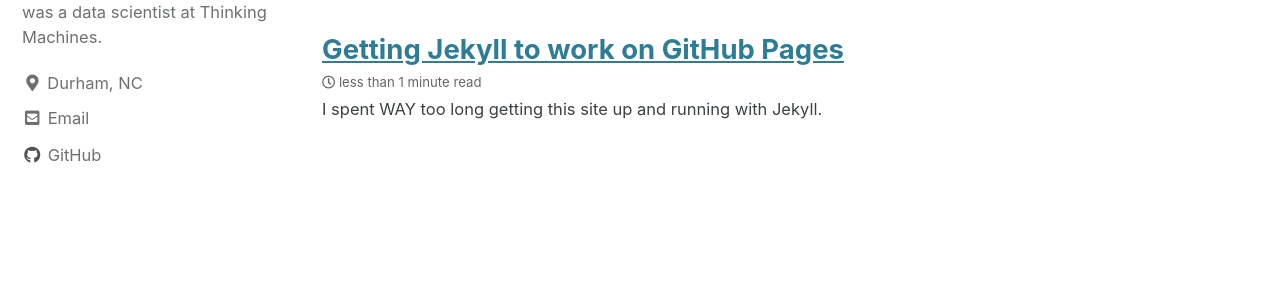
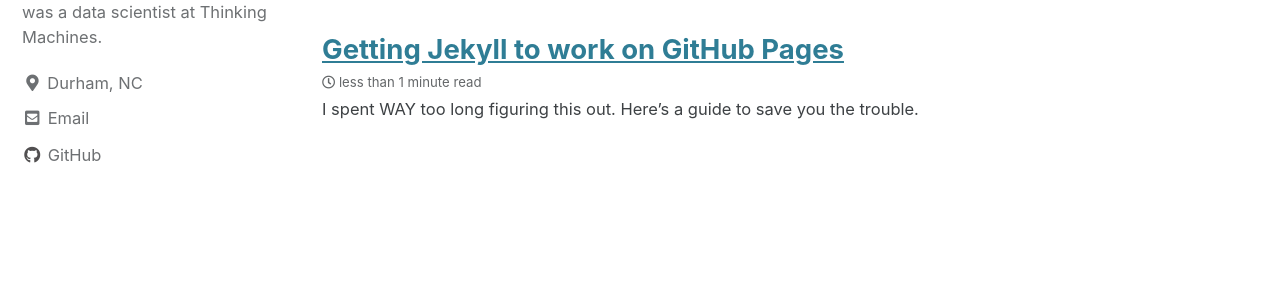
Before and after one commit to jgtiu/jgtiu.github.io, a Jekyll site: the page built from index.html, in a window 1280 px wide. Shown: the part 203-495 px from the top of the page. Built offline with Jekyll 4.4.1, drawn with Linux system fonts in a browser that asks for light colours; cached includes are drawn as plain includes; the list of posts is cut into pages by our own code.

Commit message:
Add excerpt to Jekyll post

```diff
--- a/_posts/2024-01-06-jekyll-blog-github-pages.markdown
+++ b/_posts/2024-01-06-jekyll-blog-github-pages.markdown
@@ -1,5 +1,6 @@
 ---
 title:  "Getting Jekyll to work on GitHub Pages"
+excerpt: "I spent WAY too long figuring this out. Here's a guide to save you the trouble."
 tags:
   - jekyll
 ---
```
